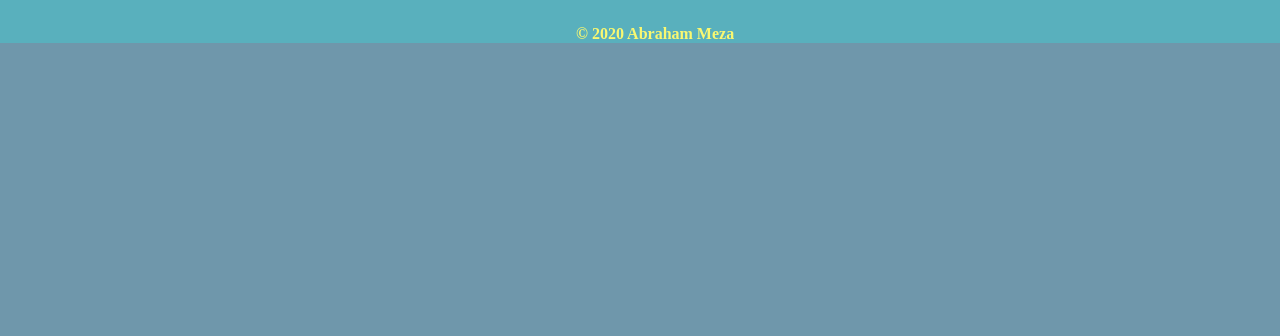
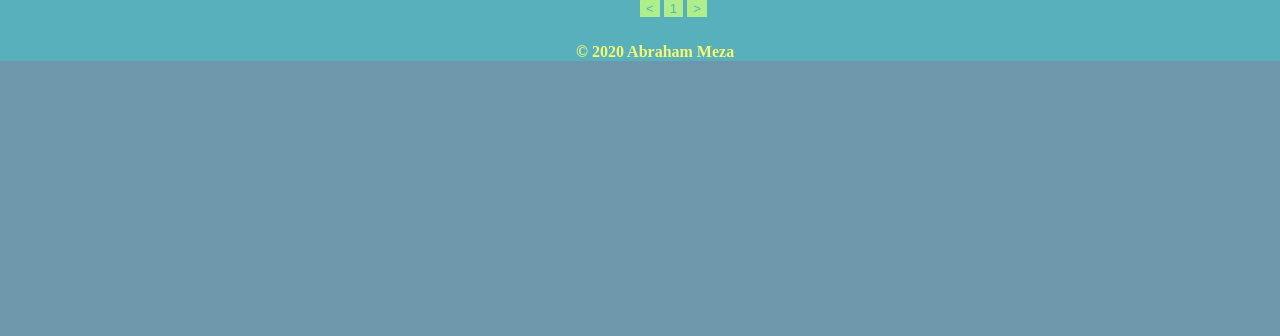
Before and after one commit to abzave/WebPage, a PHP site: page /html/blog.html in a window 1280 px wide. Shown: the part 464-800 px from the top of the page. Run offline with PHP 8.4, Linux system fonts and the light colour scheme.

Commit message:
[Updated] Blog pages

```diff
--- a/css/blog.css
+++ b/css/blog.css
@@ -1,5 +1,5 @@
 .title{
-    margin-left: 40%;
+    margin-left: 45%;
     margin-bottom: 2%;
 }
 
@@ -12,7 +12,6 @@
     overflow: hidden;
     align-self: stretch !important;
     display: flex !important;
-    box-sizing: border-box;
     margin-left: 10%;
     padding-top: 2%;
 }
@@ -23,6 +22,7 @@
     display: block;
     width: 390px;
     height: 270px;
+    cursor: pointer;
 }
 
 .posts .post .information{
@@ -30,6 +30,7 @@
     width: 100%;
     margin: 0 auto;
     display: block !important;
+    cursor: pointer;
 }
 
 .posts .post .publication{
@@ -47,3 +48,18 @@
 .leftSpacing{
     margin-left: 1%;
 }
+
+.pageContainer{
+    margin-left: 50%;
+}
+
+.pages{
+    background-color: #AFEF8B;
+    color: #59B0BD;
+    border: none;
+    cursor: pointer;
+}
+
+.pages:focus{
+	outline: 0;
+}
--- a/html/blog.html
+++ b/html/blog.html
@@ -8,6 +8,7 @@
         <link rel="stylesheet" href="../css/blog.css">
         <link rel="stylesheet" href="../css/footer.css">
         <script src="https://code.jquery.com/jquery-3.4.1.js"></script>
+        <script src="../js/functions.js"></script>
         <script src="../js/header.js"></script>
 		<script src="../js/footer.js"></script>
     </head>
@@ -24,7 +25,13 @@
                     </div>
                     <h2 class="contentTitle leftSpacing">Post #1</h2>
                     <p class="leftSpacing">Description</p>
+                    <a href="blog.html" class="link leftSpacing">Más</a>
                 </div>
+            </div>
+            <div class="pageContainer">
+                <button class="pages" onclick="goToPage('blog.html')">&#706;</button>
+                <button class="pages" onclick="goToPage('blog.html')">1</button>
+                <button class="pages" onclick="goToPage('blog.html')">&#707;</button>
             </div>
         </div>
         <footer></footer>
```
